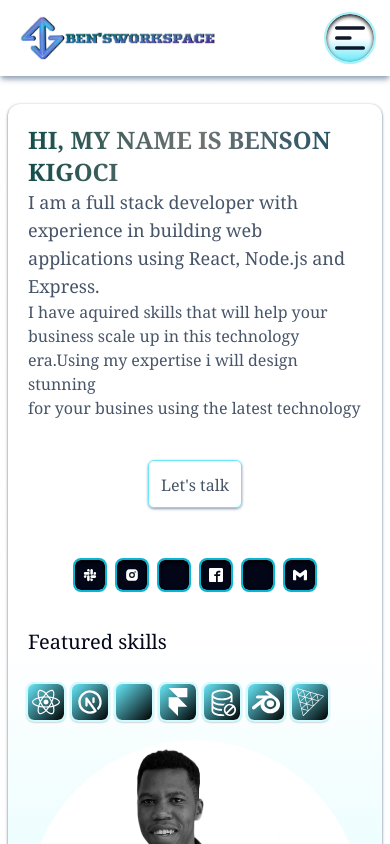
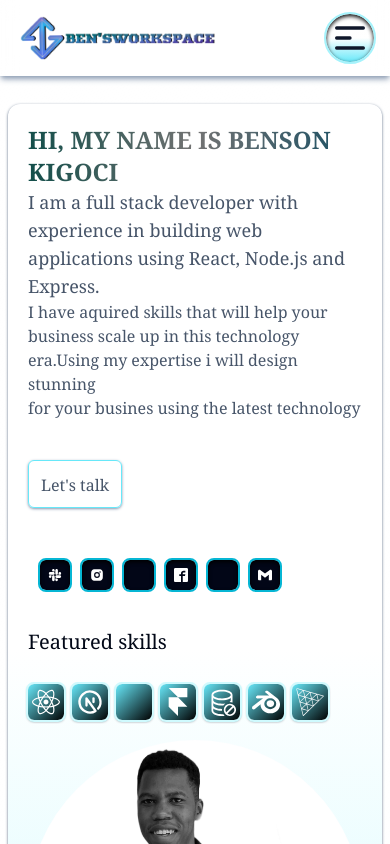
Before and after one commit to ditchk/bendev, a React (Vite) app: page / in a window 390 px wide. Shown: the top 844 px of the page. Built offline with nearby package versions, Linux system fonts and the light colour scheme; some icons are missing.

Commit message:
my first commit

```diff
--- a/src/_root/pages/Home.tsx
+++ b/src/_root/pages/Home.tsx
@@ -18,7 +18,7 @@ const Home = () => {
                     <h2 className="primary_text">{link.subTitle}</h2>
                     <h3 className="paragraph_text">I have aquired skills that will help your business scale up in this technology era.Using my expertise i will design stunning <br /> for your busines using the latest technology</h3>
                     <Button className="outline_btn font-serif hidden md:flex">Continue reading</Button>
-                    <div className="flex flex-col md:hidden justify-center items-center">
+                    <div className="flex flex-col md:hidden justify-center items-start">
                       <Link to={'/contact'} className="outline_btn rounded-md p-3 mt-10 my-10 font-serif">
                       Let's talk
                     </Link>
```
